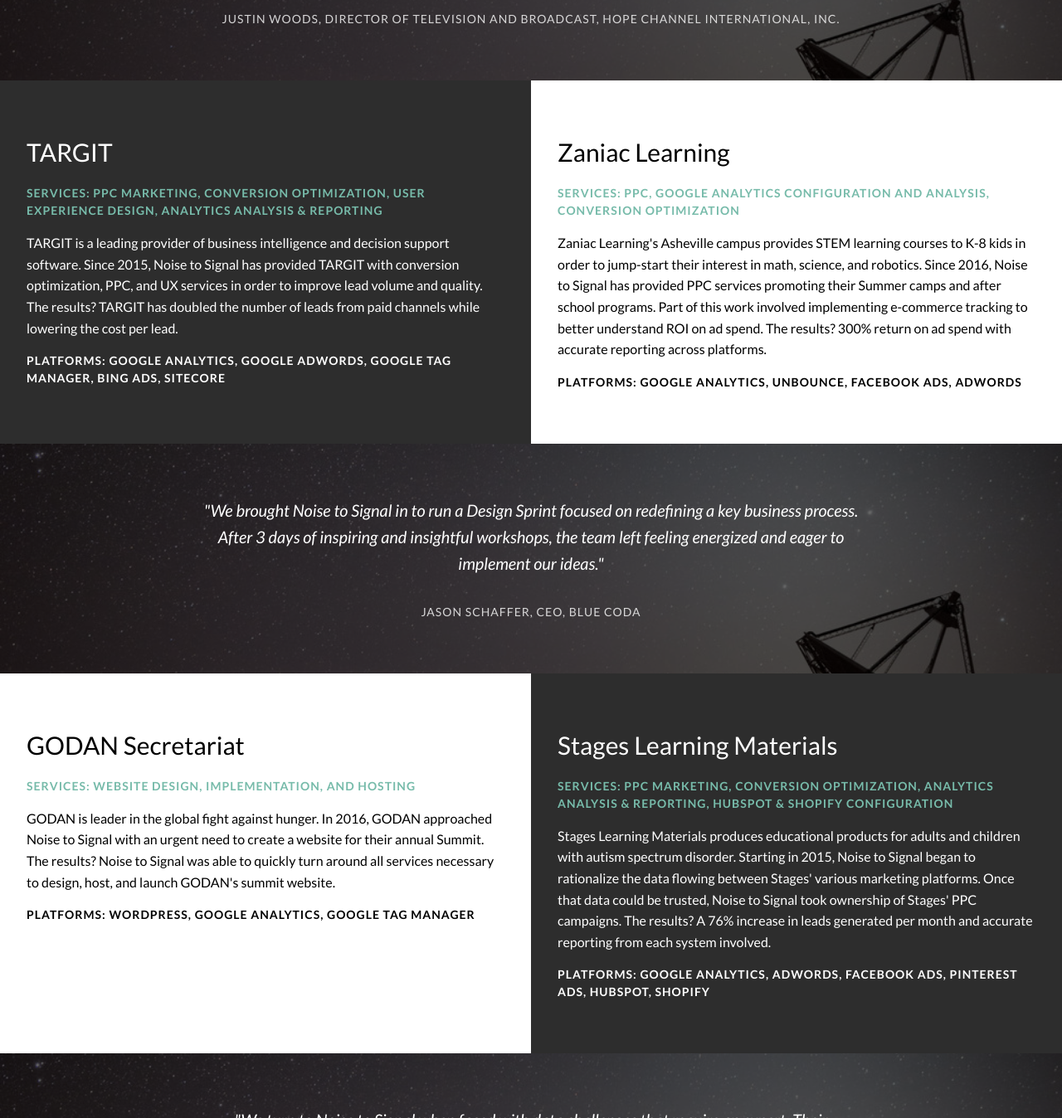
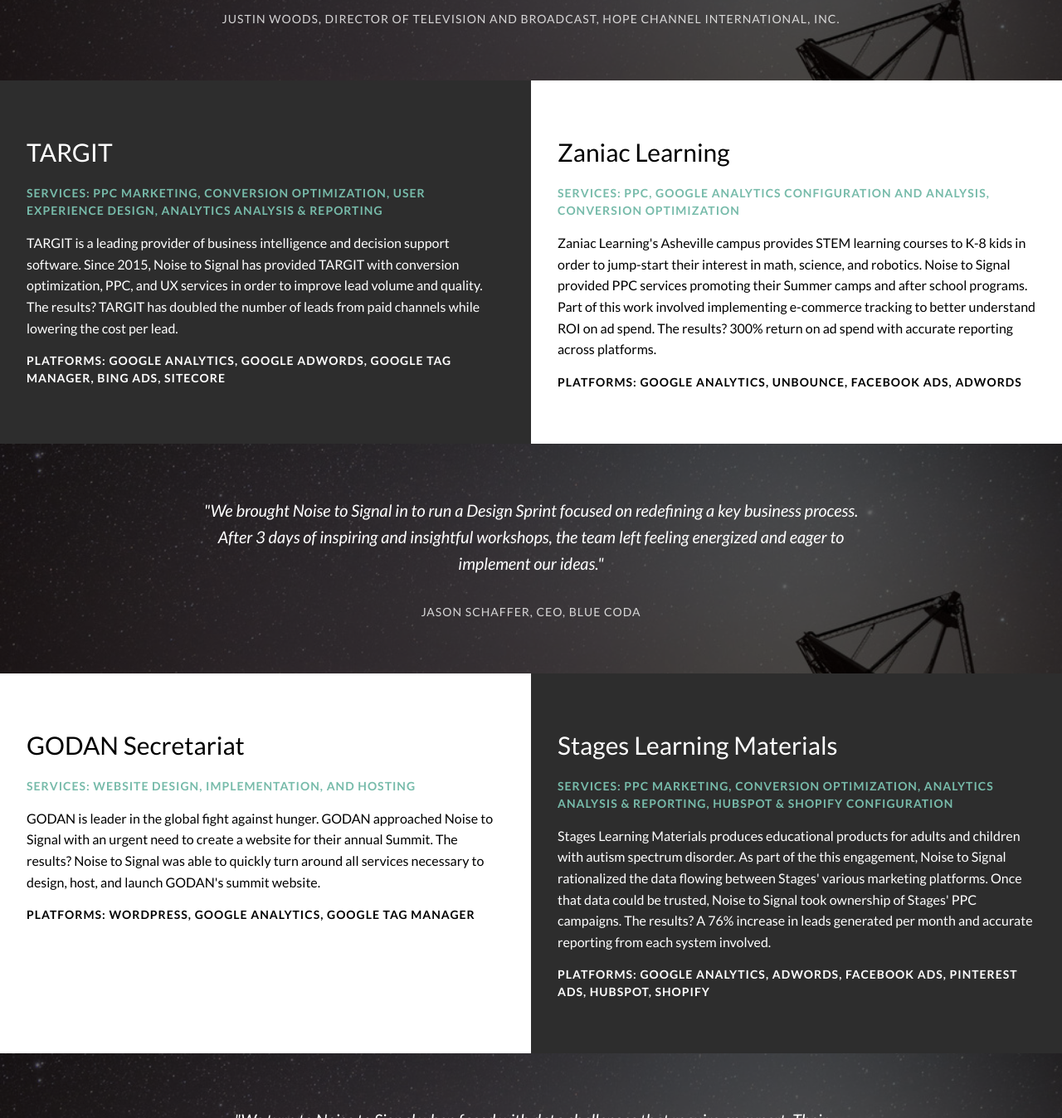
Before and after one commit to adamribaudo-nts/noisetosignal.co, an Eleventy site: page src/portfolio.md in a window 1280 px wide. Shown: the part 1464-2812 px from the top of the page at 83% size. Built offline with nearby package versions, Linux system fonts and the light colour scheme; Eleventy itself is replaced by a stand-in of ours; files that its build step writes are made by us from their sources.

Commit message:
Update portfolio.md
removing years

```diff
--- a/src/portfolio.md
+++ b/src/portfolio.md
@@ -52,7 +52,7 @@ current: portfolio
   <article class="plot">
     <h2>Zaniac Learning</h2>
     <h3 class="dwarf caps mod-alt">Services: PPC, Google Analytics Configuration and Analysis, Conversion Optimization</h3>
-    <p>Zaniac Learning's Asheville campus provides STEM learning courses to K-8 kids in order to jump-start their interest in math, science, and robotics. Since 2016, Noise to Signal has provided PPC services promoting their Summer camps and after school programs. Part of this work involved implementing e-commerce tracking to better understand ROI on ad spend. The results? 300% return on ad spend with accurate reporting across platforms.</p>
+    <p>Zaniac Learning's Asheville campus provides STEM learning courses to K-8 kids in order to jump-start their interest in math, science, and robotics. Noise to Signal provided PPC services promoting their Summer camps and after school programs. Part of this work involved implementing e-commerce tracking to better understand ROI on ad spend. The results? 300% return on ad spend with accurate reporting across platforms.</p>
     <h3 class="dwarf caps">Platforms: Google Analytics, Unbounce, Facebook Ads, AdWords</h3>
   </article>
 </section>
@@ -70,13 +70,13 @@ current: portfolio
   <article class="plot">
     <h2>GODAN Secretariat</h2>
     <h3 class="dwarf caps mod-alt">Services: Website design, implementation, and hosting</h3>
-    <p>GODAN is leader in the global fight against hunger. In 2016, GODAN approached Noise to Signal with an urgent need to create a website for their annual Summit. The results? Noise to Signal was able to quickly turn around all services necessary to design, host, and launch GODAN's summit website.</p>
+    <p>GODAN is leader in the global fight against hunger. GODAN approached Noise to Signal with an urgent need to create a website for their annual Summit. The results? Noise to Signal was able to quickly turn around all services necessary to design, host, and launch GODAN's summit website.</p>
     <h3 class="dwarf caps">Platforms: WordPress, Google Analytics, Google Tag Manager</h3>
   </article>
   <article class="plot mod-dark">
     <h2>Stages Learning Materials</h2>
     <h3 class="dwarf caps mod-alt">Services: PPC Marketing, Conversion Optimization, Analytics Analysis & Reporting, HubSpot & Shopify Configuration</h3>
-    <p>Stages Learning Materials produces educational products for adults and children with autism spectrum disorder. Starting in 2015, Noise to Signal began to rationalize the data flowing between Stages' various marketing platforms. Once that data could be trusted, Noise to Signal took ownership of Stages' PPC campaigns. The results? A 76% increase in leads generated per month and accurate reporting from each system involved.</p>
+    <p>Stages Learning Materials produces educational products for adults and children with autism spectrum disorder. As part of the this engagement, Noise to Signal rationalized the data flowing between Stages' various marketing platforms. Once that data could be trusted, Noise to Signal took ownership of Stages' PPC campaigns. The results? A 76% increase in leads generated per month and accurate reporting from each system involved.</p>
     <h3 class="dwarf caps">Platforms: Google Analytics, AdWords, Facebook Ads, Pinterest Ads, HubSpot, Shopify</h3>
   </article>
 </section>
```
